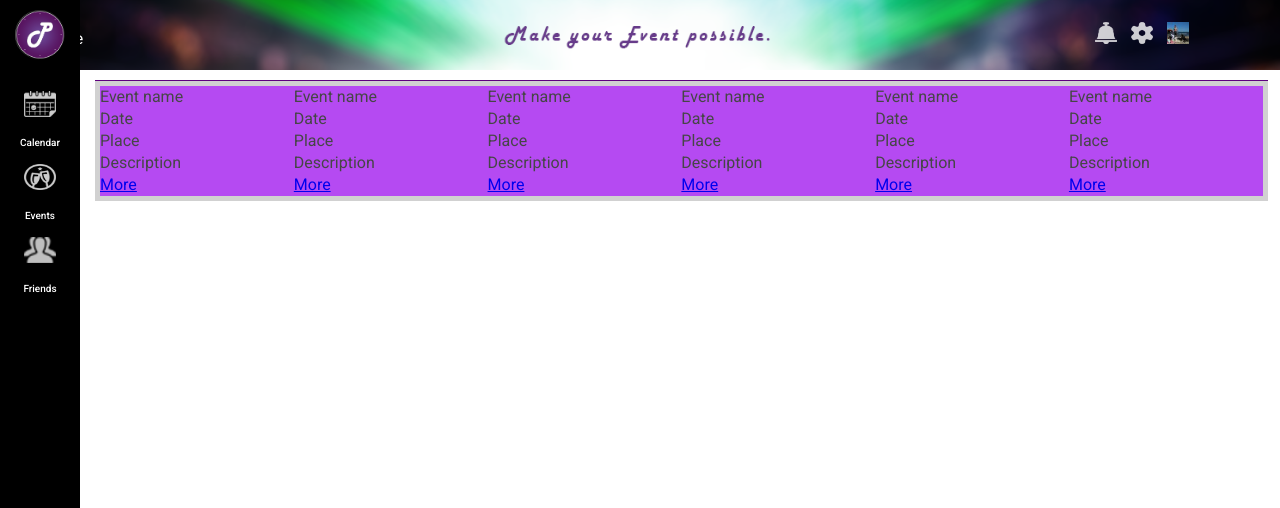
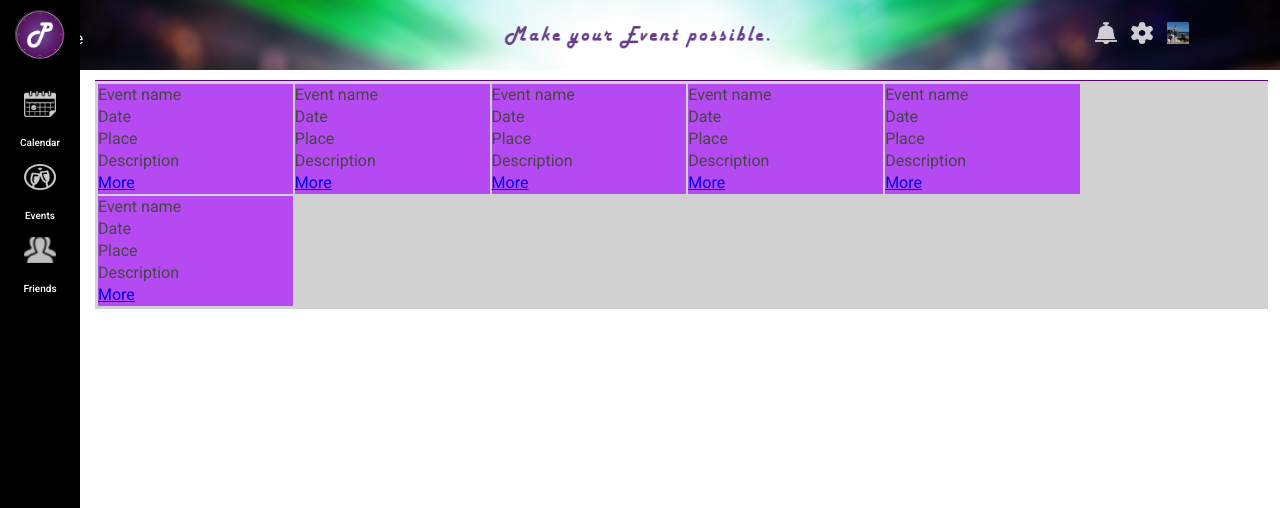
Before and after one commit to Wiiz83/MyPromus, a PHP site: page / in a window 1280 px wide. Shown: the top 508 px of the page. Run offline with PHP 8.4, Linux system fonts and the light colour scheme.

Commit message:
Fighting wiht the cols

```diff
--- a/view/assets/stylesheets/styles.css
+++ b/view/assets/stylesheets/styles.css
@@ -80,6 +80,8 @@ table {
         .event-box {
                 display: inline-block;
                 background-color: #B54AF2;
+                margin: 1px 1px;
+
         }
 
 /*
@@ -128,7 +130,7 @@ table {
                 border-top: 1px solid #5F007F;
                 width: 100%;
                 background-color: #D1D1D1;
-                padding: 5px 5px;
+                padding: 2px 2px;
         }
 
 /*
```
